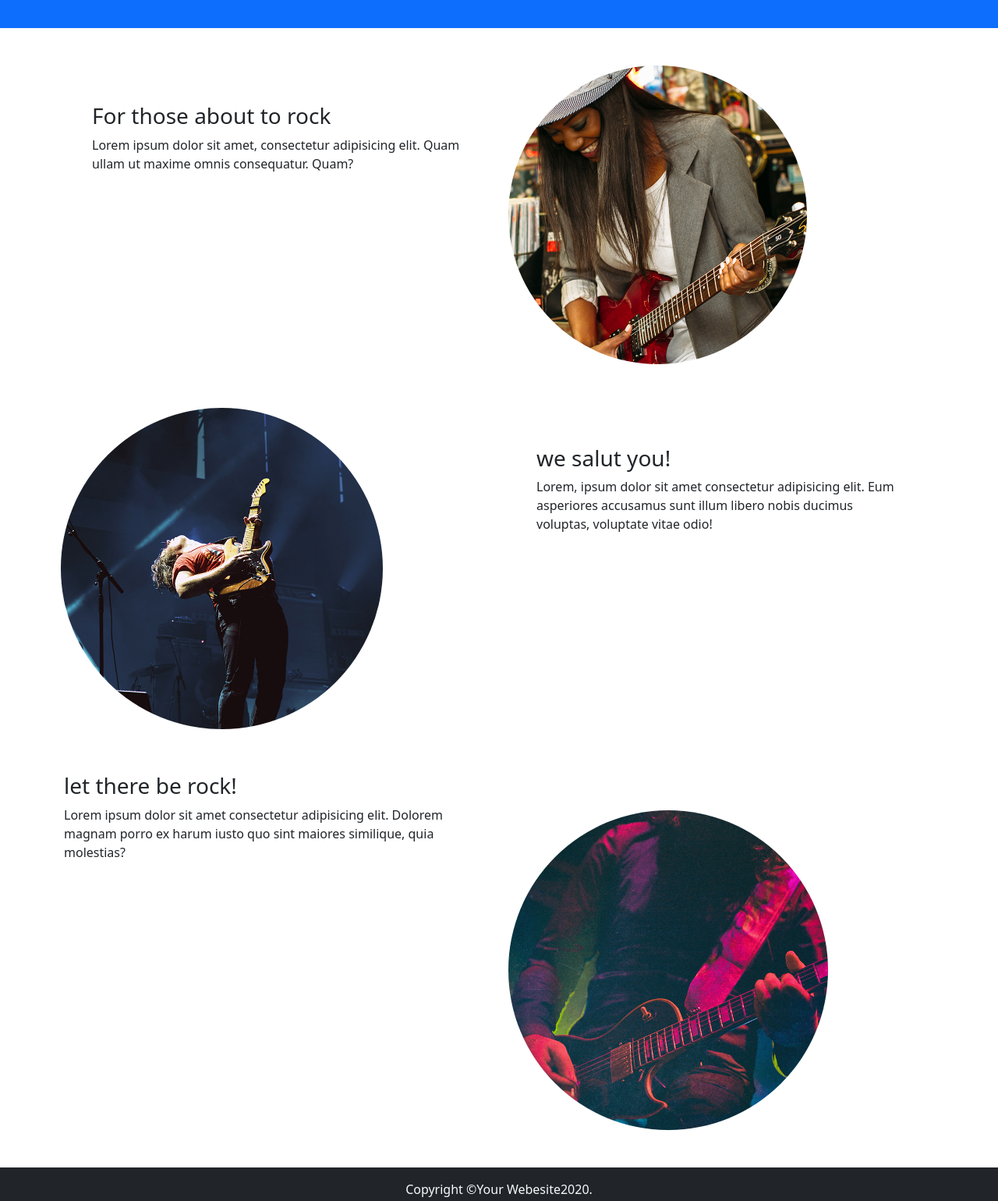
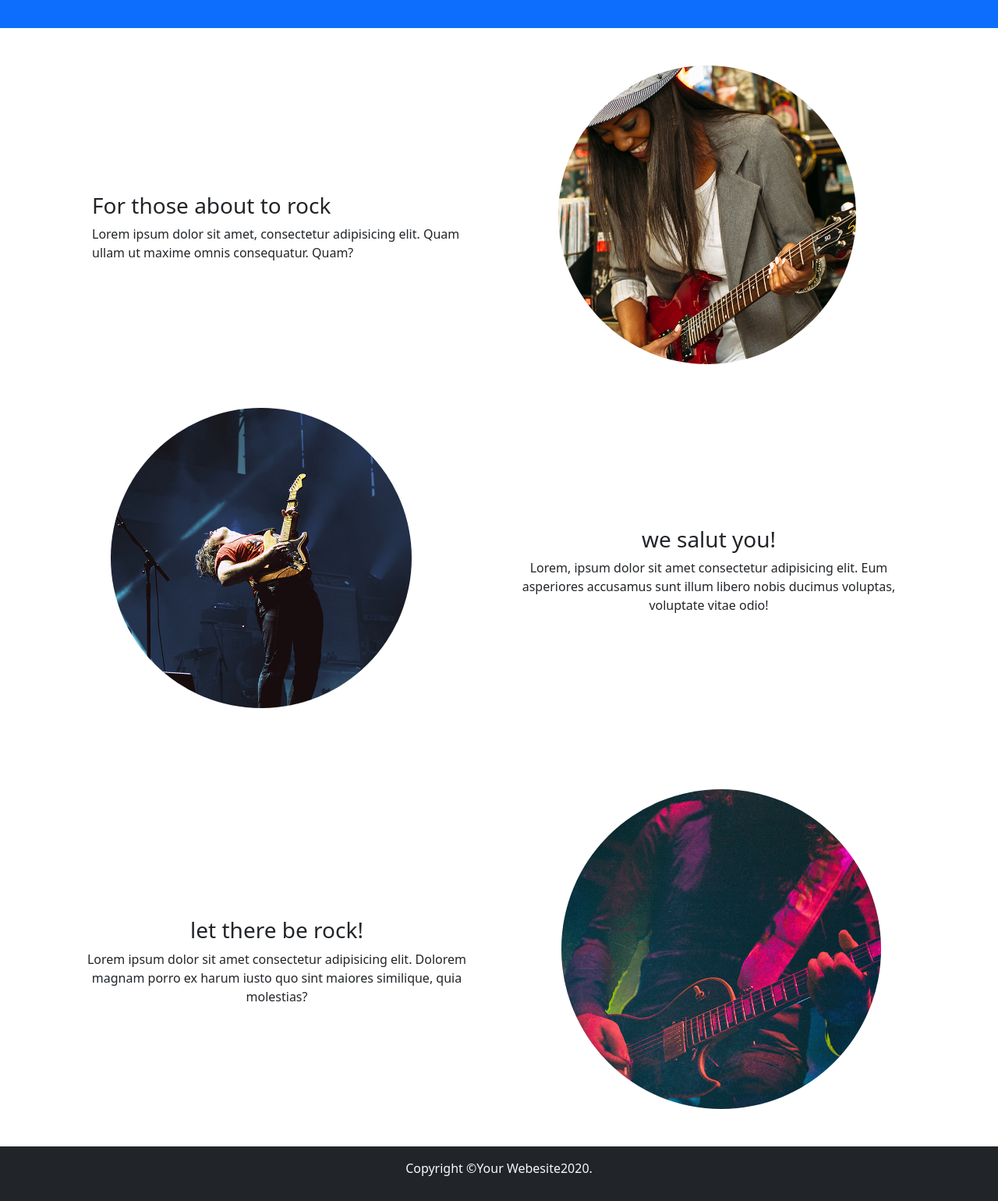
Before and after one commit to philippeK22/-OnePageWonder-bootstrap, a website: page index.html in a window 1280 px wide. Shown: the part 240-1780 px from the top of the page at 78% size. Drawn offline with nearby package versions, Linux system fonts and the light colour scheme.

Commit message:
fin du site branch philippe

```diff
--- a/index.html
+++ b/index.html
@@ -14,11 +14,11 @@
               <a class="navbar-brand flex-center">start bootstrap</a>
               <form class="d-flex">
                 <input class="form-control me-2 bg-primary text-blue" type="search" placeholder="Sign up" aria-label="Search ">
-                <button class="btn btn-outline-success" type="submit">login</button>
+                <button class="btn btn-outline-success">login</button>
               </form>
             </div>
           </nav>
-          <div class="text-center bg-primary p-5 text-light">
+          <div class="text-center bg-primary p-5 text-light ">
               <h1>One page wonder</h1>
               <h2>will rock your socks off</h2>
               <button class="rounded-pill bg-danger ">Learn more</button>
@@ -27,23 +27,23 @@
     <!-- section1 -->
     <section>
         <div class="container p-5">
-            <div class="row">
-                <div class="col-6 mt-5">
+            <div class="row align-items-center">
+                <div class="col-sm mt-5">
                     <h3>For those about to rock</h3>
                     <p>Lorem ipsum dolor sit amet, consectetur adipisicing elit. Quam ullam ut maxime omnis consequatur. Quam?</p>
                 </div>
-                <div class="col-6 rounded-circle">
+                <div class="col-sm rounded-circle text-center">
                     <img src="./public/img/01.jpg " class="rounded-circle w-75" alt="photo guitare">
                 </div>
             </div>
 
         </div>
         <div class="container p-2">
-            <div class="row">
-                <div class="col-6">
+            <div class="row align-items-center">
+                <div class="col-sm order-2 order-sm order-md-first text-center ">
                     <img src="./public/img/02.jpg" class="rounded-circle mb-5 w-75" alt="concert">
                 </div>
-                <div class="col-6 p-5">
+                <div class="col-sm order-sm order-sm-last p-5 text-center">
                     <h3>we salut you!</h3>
                     <p>Lorem, ipsum dolor sit amet consectetur adipisicing elit. Eum asperiores accusamus sunt illum libero nobis ducimus voluptas, voluptate vitae odio!</p>
                 </div>
@@ -51,12 +51,12 @@
 
         </div>
         <div class="container">
-            <div class="row">
-                <div class="col-sm">
+            <div class="row align-items-center">
+                <div class="col-sm mt-5 text-center">
                     <h3>let there be rock!</h3>
                     <p>Lorem ipsum dolor sit amet consectetur adipisicing elit. Dolorem magnam porro ex harum iusto quo sint maiores similique, quia molestias?</p>
                 </div>
-                <div class="col-sm mt-5 ">
+                <div class="col-sm mt-5 text-center ">
                     <img src="./public/img/03.jpg" class="rounded-circle mb-5 w-75"alt="guitariste">
                 </div>
             </div>
@@ -64,7 +64,7 @@
         </div>
     </section>
     <footer>
-        <div class="bg-dark text-light text-center  p-3">
+        <div class="bg-dark text-light text-center  p-3 text-capitalize">
             <p>Copyright &copy;Your Webesite2020.</p>
         </div>
     </footer>
--- a/src/sass/app.sass
+++ b/src/sass/app.sass
@@ -8,6 +8,6 @@ $fa-font-path : "../../node_modules/@fortawesome/fontawesome-free/webfonts"
 @import "../../node_modules/@fortawesome/fontawesome-free/scss/brands.scss"
 @import "../../node_modules/@fortawesome/fontawesome-free/scss/regular.scss"
 
-@import "./modules/_style"
 
 @import "../../node_modules/bootstrap/scss/bootstrap.scss"
+@import "./modules/_style"
```
